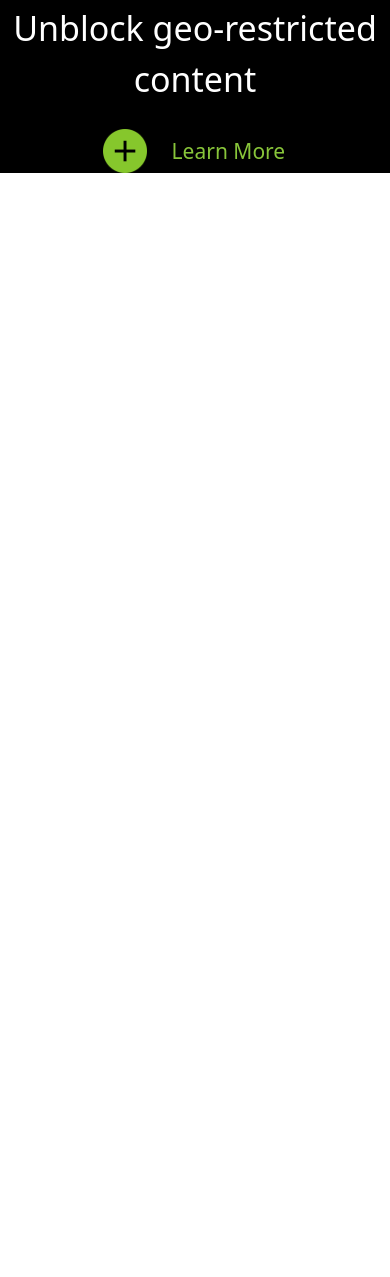
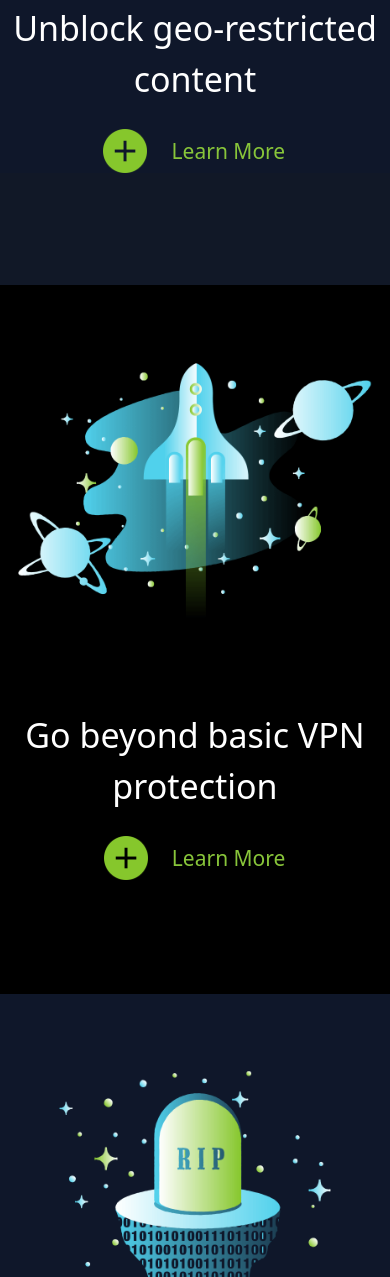
Before and after one commit to Sirvincee/windscribe-clone, a website: page src/index.html in a window 390 px wide. Shown: the part 3058-4335 px from the top of the page. Before the commit the page ends 3559 px from the top, so only its background shows below. Drawn offline with Linux system fonts and the light colour scheme.

Commit message:
Subsequent commit:update to services

```diff
--- a/src/index.html
+++ b/src/index.html
@@ -134,9 +134,9 @@
           </div>
         </section>
       </main>
-      <!-- 3rd body continuation -->
+      <!-- 3rd body continuation -2nd-->
       <main
-        class="w-full bg-black md:border-2 border-slate-800 2xl:flex items-center justify-center 2xl:flex-row-reverse">
+        class="w-full bg-slate-900 md:border-2 border-slate-900 2xl:flex items-center justify-center 2xl:flex-row-reverse">
         <section
           class="w-full pt-10 mb-16 md:mt-48 md:w-[60%] md:m-auto md:mb-20 lg:w-[50%] lg:mt-52 2xl:w-[30%] 2xl:m-auto 2xl:my-10 2xl:mr-[250px]">
           <img src="./imgs/globe.png" alt="illustration" />
@@ -145,6 +145,60 @@
           <div
             class="w-[98%] m-auto flex items-center justify-center text-[34px] text-center mb-6 md:w-[60%] md:text-[43px] md:mb-8 lg:w-[45%] 2xl:w-[70%] 2xl:m-auto 2xl:text-[40px] 2xl:mb-5">
             Unblock geo-restricted content
+          </div>
+          <div
+            class="w-[60%] m-auto flex items-center mb-28 md:w-[28%] lg:w-[22%] 2xl:w-[35%] 2xl:m-auto 2xl:mb-4">
+            <span class="w-[40%] flex items-center justify-center"
+              ><img
+                src="./imgs/openMore.png"
+                alt="moreLogo"
+                class="w-11 h-11 2xl:w-11 2xl:h-11"
+            /></span>
+            <span
+              class="flex items-center justify-center text-[21px] text-[#88c53a] cursor-pointer 2xl:w-[50%]"
+              >Learn More</span
+            >
+          </div>
+        </section>
+      </main>
+      <!-- 3rd body continuation -3rd -->
+      <main
+        class="w-full bg-black md:border-2 border-black 2xl:flex items-center justify-center border-2">
+        <section
+          class="w-full pt-10 mb-16 md:mt-48 md:w-[60%] md:m-auto md:mb-20 lg:w-[50%] lg:mt-52 2xl:w-[30%] 2xl:m-auto 2xl:my-10 2xl:ml-[250px]">
+          <img src="./imgs/space.png" alt="illustration" />
+        </section>
+        <section class="m-auto 2xl:w-[40%] 2xl:mr-[150px] 2xl:mt-[200px]">
+          <div
+            class="w-[98%] m-auto flex items-center justify-center text-[34px] text-center mb-6 md:w-[60%] md:text-[43px] md:mb-8 lg:w-[45%] 2xl:w-[70%] 2xl:m-auto 2xl:text-[40px] 2xl:mb-5">
+            Go beyond basic VPN protection
+          </div>
+          <div
+            class="w-[60%] m-auto flex items-center mb-28 md:w-[28%] lg:w-[22%] 2xl:w-[35%] 2xl:m-auto 2xl:mb-4">
+            <span class="w-[40%] flex items-center justify-center"
+              ><img
+                src="./imgs/openMore.png"
+                alt="moreLogo"
+                class="w-11 h-11 2xl:w-11 2xl:h-11"
+            /></span>
+            <span
+              class="flex items-center justify-center text-[21px] text-[#88c53a] cursor-pointer 2xl:w-[50%]"
+              >Learn More</span
+            >
+          </div>
+        </section>
+      </main>
+      <!-- 3rd body continuation -4th -->
+      <main
+        class="w-full bg-slate-900 md:border-2 border-slate-900 2xl:flex items-center justify-center 2xl:flex-row-reverse border-2">
+        <section
+          class="w-full pt-10 mb-16 md:mt-48 md:w-[60%] md:m-auto md:mb-20 lg:w-[50%] lg:mt-52 2xl:w-[30%] 2xl:m-auto 2xl:my-10 2xl:mr-[250px]">
+          <img src="./imgs/RIP.png" alt="illustration" />
+        </section>
+        <section class="m-auto 2xl:w-[40%] 2xl:ml-[150px] 2xl:mt-[200px]">
+          <div
+            class="w-[98%] m-auto flex items-center justify-center text-[34px] text-center mb-6 md:w-[60%] md:text-[43px] md:mb-8 lg:w-[45%] 2xl:w-[70%] 2xl:m-auto 2xl:text-[40px] 2xl:mb-5">
+            Take your browsing history to your grave
           </div>
           <div
             class="w-[60%] m-auto flex items-center mb-28 md:w-[28%] lg:w-[22%] 2xl:w-[35%] 2xl:m-auto 2xl:mb-4">
```
Also changed, not shown: dist/output.css.
